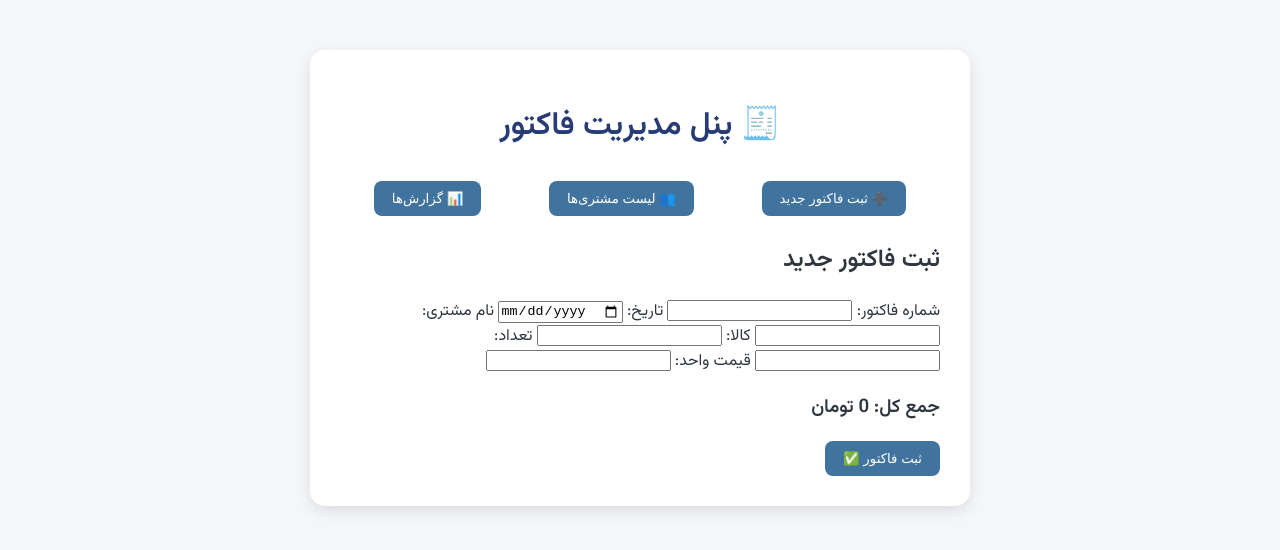
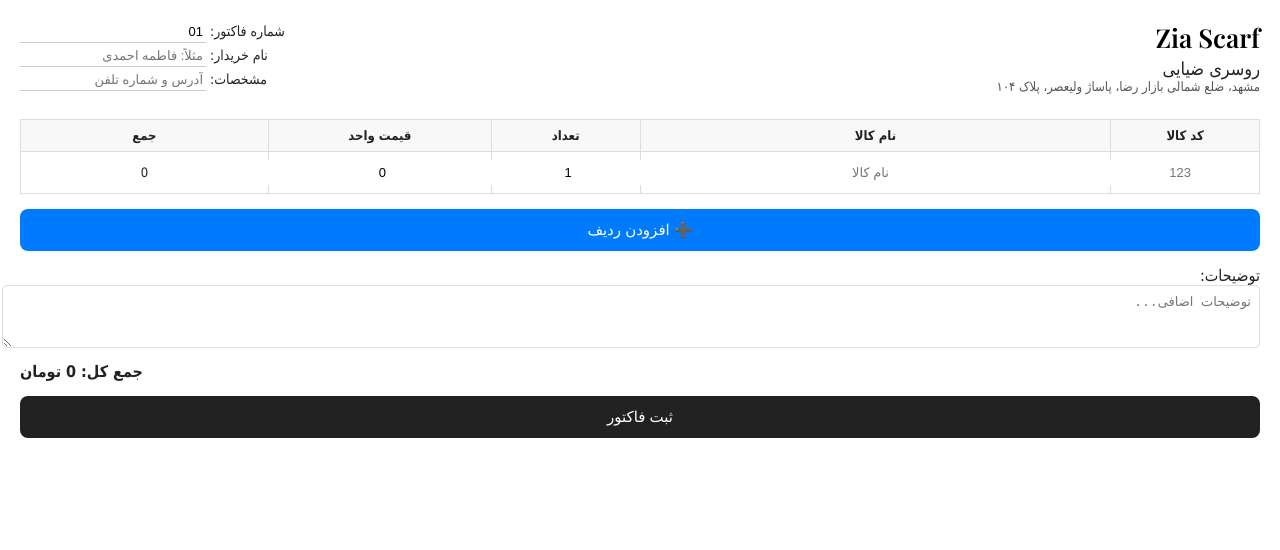
Before and after one commit to noweedziaei/Zia-scarf, a plain HTML site: page index.html in a window 1280 px wide. Drawn offline with nearby package versions, Linux system fonts and the light colour scheme.

Commit message:
Update index.html

```diff
--- a/index.html
+++ b/index.html
@@ -1,49 +1,246 @@
 <!DOCTYPE html>
 <html lang="fa">
 <head>
-  <meta charset="UTF-8">
-  <meta name="viewport" content="width=device-width, initial-scale=1.0">
-  <title>پنل مدیریت فاکتور</title>
-  <link rel="stylesheet" href="style.css">
+<meta charset="UTF-8">
+<meta name="viewport" content="width=device-width, initial-scale=1.0">
+<title>فاکتور Zia Scarf</title>
+
+<!-- فونت فارسی و انگلیسی -->
+<link href="https://fonts.googleapis.com/css2?family=Playfair+Display:wght@600&display=swap" rel="stylesheet">
+<style>
+  body {
+    font-family: "Tahoma", sans-serif;
+    background-color: #fff;
+    color: #222;
+    margin: 0;
+    padding: 20px;
+    direction: rtl;
+  }
+
+  /* ===== Header ===== */
+  .header {
+    display: flex;
+    justify-content: space-between;
+    align-items: flex-start;
+    flex-wrap: wrap;
+    margin-bottom: 25px;
+  }
+
+  /* لوگو و اطلاعات فروشنده */
+  .brand {
+    text-align: right;
+  }
+
+  .brand .en-name {
+    font-family: 'Playfair Display', serif;
+    font-size: 26px;
+    color: #000;
+  }
+
+  .brand .fa-name {
+    font-family: "B Nazanin", "Tahoma";
+    font-size: 18px;
+    margin-top: 3px;
+  }
+
+  .brand .address {
+    font-size: 13px;
+    color: #555;
+  }
+
+  /* بخش اطلاعات فاکتور */
+  .invoice-info {
+    text-align: left;
+    font-size: 14px;
+    line-height: 1.7;
+  }
+
+  .invoice-info input {
+    border: none;
+    border-bottom: 1px solid #ccc;
+    padding: 3px;
+    width: 180px;
+    font-size: 13px;
+  }
+
+  /* ===== جدول فاکتور ===== */
+  table {
+    width: 100%;
+    border-collapse: collapse;
+    margin-top: 10px;
+  }
+
+  th, td {
+    border: 1px solid #ddd;
+    padding: 8px;
+    text-align: center;
+    font-size: 13px;
+  }
+
+  th {
+    background-color: #f8f8f8;
+    font-weight: bold;
+  }
+
+  td input {
+    border: none;
+    text-align: center;
+    width: 100%;
+    padding: 5px;
+    font-size: 13px;
+  }
+
+  /* ستون‌های کوچک و بزرگ */
+  th:nth-child(1), td:nth-child(1) { width: 12%; } /* کد کالا */
+  th:nth-child(2), td:nth-child(2) { width: 38%; } /* نام کالا */
+  th:nth-child(3), td:nth-child(3) { width: 12%; } /* تعداد */
+  th:nth-child(4), td:nth-child(4) { width: 18%; } /* قیمت واحد */
+  th:nth-child(5), td:nth-child(5) { width: 20%; } /* جمع */
+
+  /* ===== بخش پایین فاکتور ===== */
+  .footer {
+    margin-top: 15px;
+  }
+
+  .footer textarea {
+    width: 100%;
+    border: 1px solid #ddd;
+    border-radius: 5px;
+    padding: 8px;
+    font-size: 13px;
+    resize: vertical;
+  }
+
+  .total {
+    text-align: left;
+    font-weight: bold;
+    margin-top: 10px;
+  }
+
+  /* ===== دکمه‌ها ===== */
+  .btn {
+    width: 100%;
+    background-color: #222;
+    color: #fff;
+    border: none;
+    border-radius: 8px;
+    padding: 12px;
+    font-size: 15px;
+    margin-top: 15px;
+    cursor: pointer;
+  }
+
+  .btn:hover {
+    background-color: #444;
+  }
+
+  .add-row {
+    background-color: #007bff;
+  }
+
+  .add-row:hover {
+    background-color: #0069d9;
+  }
+
+  @media (max-width: 600px) {
+    .invoice-info input { width: 130px; }
+  }
+</style>
 </head>
 <body>
-  <div class="container">
-    <h1>🧾 پنل مدیریت فاکتور</h1>
 
-    <div class="buttons">
-      <button id="newInvoiceBtn">➕ ثبت فاکتور جدید</button>
-      <button id="viewCustomersBtn">👥 لیست مشتری‌ها</button>
-      <button id="viewReportsBtn">📊 گزارش‌ها</button>
+<div id="invoice">
+
+  <!-- Header -->
+  <div class="header">
+    <div class="brand">
+      <div class="en-name">Zia Scarf</div>
+      <div class="fa-name">روسری ضیایی</div>
+      <div class="address">مشهد، ضلع شمالی بازار رضا، پاساژ ولیعصر، پلاک ۱۰۴</div>
     </div>
 
-    <div id="invoiceForm" class="hidden">
-      <h2>ثبت فاکتور جدید</h2>
-      <form id="invoiceFormElement">
-        <label>شماره فاکتور:</label>
-        <input type="text" id="invoiceId" required>
-
-        <label>تاریخ:</label>
-        <input type="date" id="invoiceDate" required>
-
-        <label>نام مشتری:</label>
-        <input type="text" id="customerName" required>
-
-        <label>کالا:</label>
-        <input type="text" id="productName" required>
-
-        <label>تعداد:</label>
-        <input type="number" id="quantity" required>
-
-        <label>قیمت واحد:</label>
-        <input type="number" id="unitPrice" required>
-
-        <h3>جمع کل: <span id="totalPrice">0</span> تومان</h3>
-
-        <button type="submit">ثبت فاکتور ✅</button>
-      </form>
+    <div class="invoice-info">
+      شماره فاکتور: <input type="text" id="invoiceNumber" value="01"><br>
+      نام خریدار: <input type="text" id="buyerName" placeholder="مثلاً: فاطمه احمدی"><br>
+      مشخصات: <input type="text" id="buyerDetails" placeholder="آدرس و شماره تلفن">
     </div>
   </div>
 
-  <script src="script.js"></script>
+  <!-- Table -->
+  <table id="invoiceTable">
+    <thead>
+      <tr>
+        <th>کد کالا</th>
+        <th>نام کالا</th>
+        <th>تعداد</th>
+        <th>قیمت واحد</th>
+        <th>جمع</th>
+      </tr>
+    </thead>
+    <tbody>
+      <tr>
+        <td><input type="text" placeholder="123"></td>
+        <td><input type="text" placeholder="نام کالا"></td>
+        <td><input type="number" value="1" min="1" onchange="updateRow(this)"></td>
+        <td><input type="number" value="0" min="0" onchange="updateRow(this)"></td>
+        <td class="row-total">0</td>
+      </tr>
+    </tbody>
+  </table>
+
+  <button class="btn add-row" onclick="addRow()">➕ افزودن ردیف</button>
+
+  <!-- Footer -->
+  <div class="footer">
+    <label for="note">توضیحات:</label>
+    <textarea id="note" rows="3" placeholder="توضیحات اضافی..."></textarea>
+    <div class="total">جمع کل: <span id="grandTotal">0</span> تومان</div>
+  </div>
+
+  <button class="btn" onclick="saveInvoice()">ثبت فاکتور</button>
+
+</div>
+
+<script>
+  // محاسبه جمع هر ردیف
+  function updateRow(input) {
+    const row = input.closest('tr');
+    const qty = parseFloat(row.cells[2].querySelector('input').value) || 0;
+    const price = parseFloat(row.cells[3].querySelector('input').value) || 0;
+    const total = qty * price;
+    row.querySelector('.row-total').textContent = total.toLocaleString();
+    updateGrandTotal();
+  }
+
+  // جمع کل فاکتور
+  function updateGrandTotal() {
+    let sum = 0;
+    document.querySelectorAll('.row-total').forEach(td => {
+      sum += parseFloat(td.textContent.replace(/,/g, '')) || 0;
+    });
+    document.getElementById('grandTotal').textContent = sum.toLocaleString();
+  }
+
+  // افزودن ردیف جدید
+  function addRow() {
+    const tbody = document.querySelector('#invoiceTable tbody');
+    const newRow = document.createElement('tr');
+    newRow.innerHTML = `
+      <td><input type="text" placeholder="کد"></td>
+      <td><input type="text" placeholder="نام کالا"></td>
+      <td><input type="number" value="1" min="1" onchange="updateRow(this)"></td>
+      <td><input type="number" value="0" min="0" onchange="updateRow(this)"></td>
+      <td class="row-total">0</td>
+    `;
+    tbody.appendChild(newRow);
+  }
+
+  // ثبت فاکتور (در مرحله بعد PDF و ذخیره اضافه میشه)
+  function saveInvoice() {
+    updateGrandTotal();
+    alert('فاکتور با موفقیت ثبت شد ✅ (در مرحله بعد ذخیره و PDF اضافه می‌شود)');
+  }
+</script>
+
 </body>
 </html>
```
